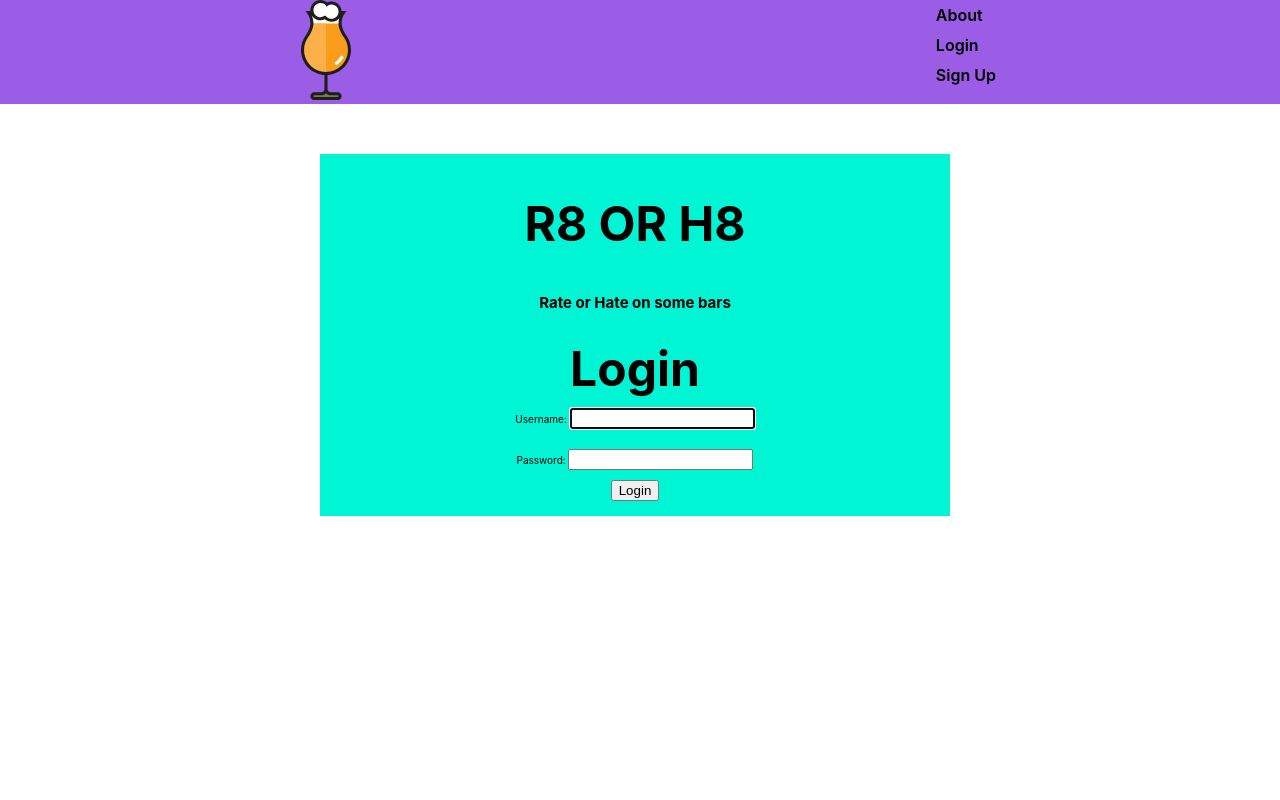
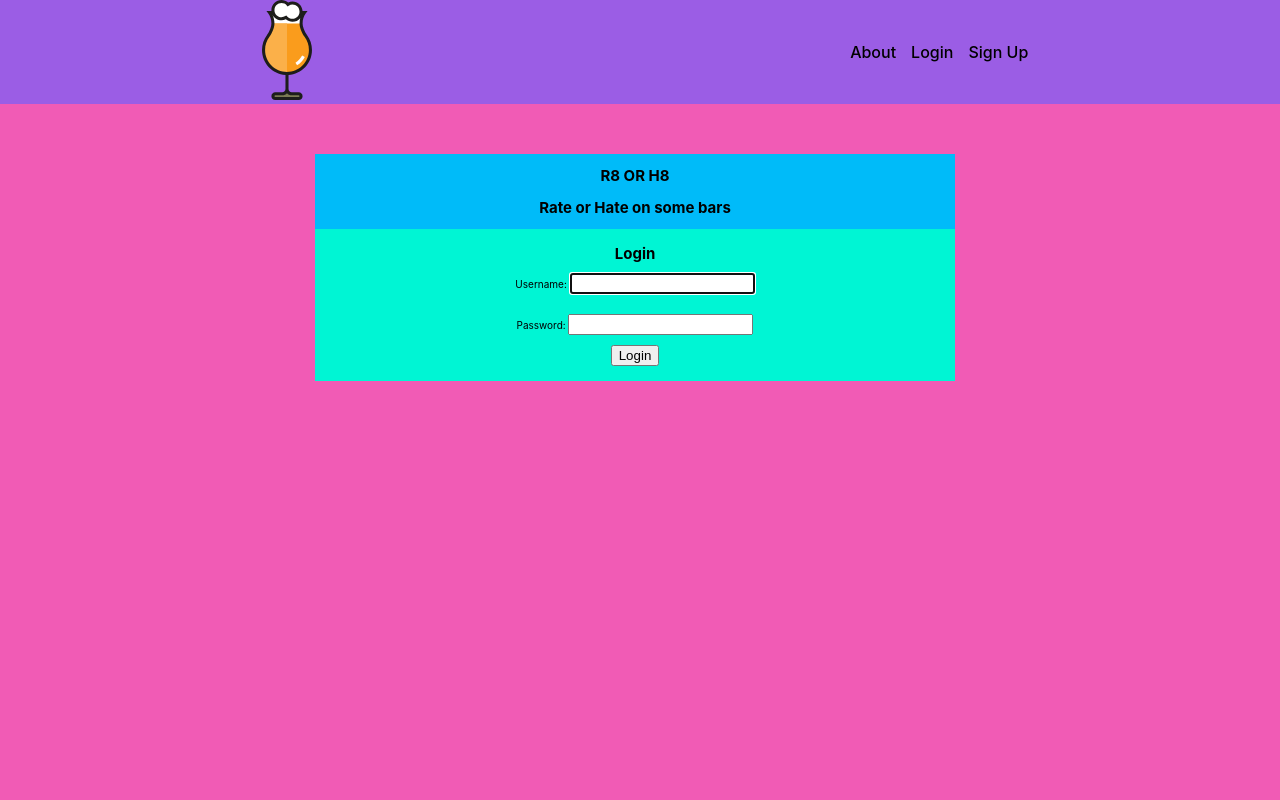
Before and after one commit to jdiffy47/r8-or-h8, a Django app: page / in a window 1280 px wide. Run offline with Django 4.2, Linux system fonts and the light colour scheme.

Commit message:
style base.css

```diff
--- a/main_app/static/css/base.css
+++ b/main_app/static/css/base.css
@@ -29,6 +29,7 @@ body {
       'Oxygen', 'Ubuntu', 'Cantarell', 'Fira Sans', 'Droid Sans',
       'Helvetica Neue', sans-serif;
   min-height: 100vh;
+  background-color: #f15bb5;
 }
 
 
@@ -37,43 +38,32 @@ body {
   width: 100px;
 }
 
+main {
+  width: 100%;
+}
+
 nav {
-  margin: 0px;
+  margin: 0;
   display: flex;
-  flex-direction: row;
+  background-color: #9b5de5;
+  width: 100%;
   justify-content: space-around;
-  width: 100%;
-  background: #9b5de5;
 }
 
 ul {
-  margin: 0;
   list-style: none;
-  padding: 0;
+  display: flex;
+  flex-direction: row;
+  align-items: center;
 }
 
-main {
-  width: 100%;
-  padding: 0 10px;
+nav a{
+  text-decoration: none;
+  color: black;
+  font-size: medium;
+  font-weight: 500;
 }
 
-
-nav a {
-  text-decoration: none;
-  color: black;
-  font-weight: 600;
-  font-size: 16px;
+li {
+  margin-right: 15px;
 }
-
-nav a:hover {
-  color: #00f5d4;
-}
-
-nav li {
-  padding: 5px 8px;
-  list-style: none;
-}
-
-h1 {
-  font-size: 48px;
-}
--- a/main_app/static/css/home.css
+++ b/main_app/static/css/home.css
@@ -30,4 +30,5 @@ main > section {
 
 .title-container {
   margin-top: 50px;
+  background-color: #00bbf9;
 }
```
